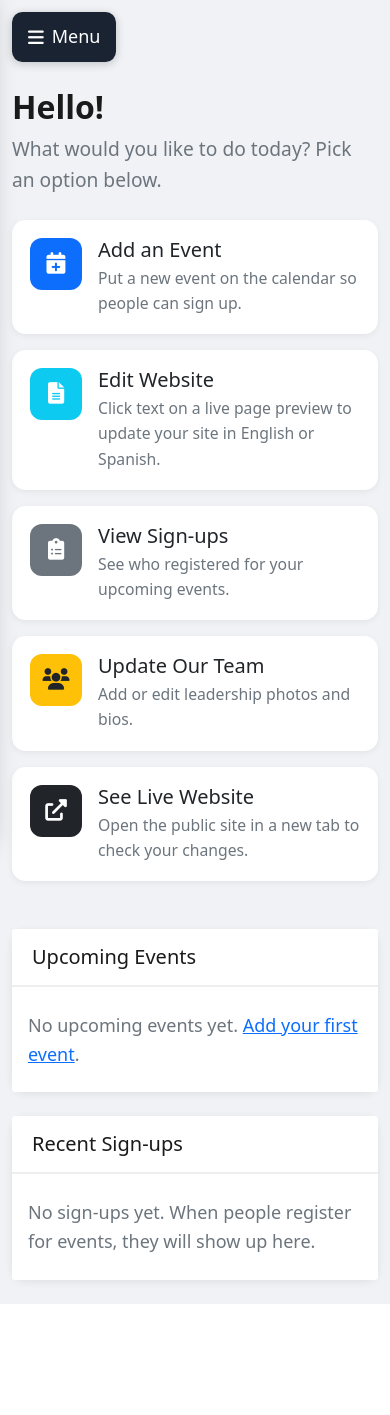
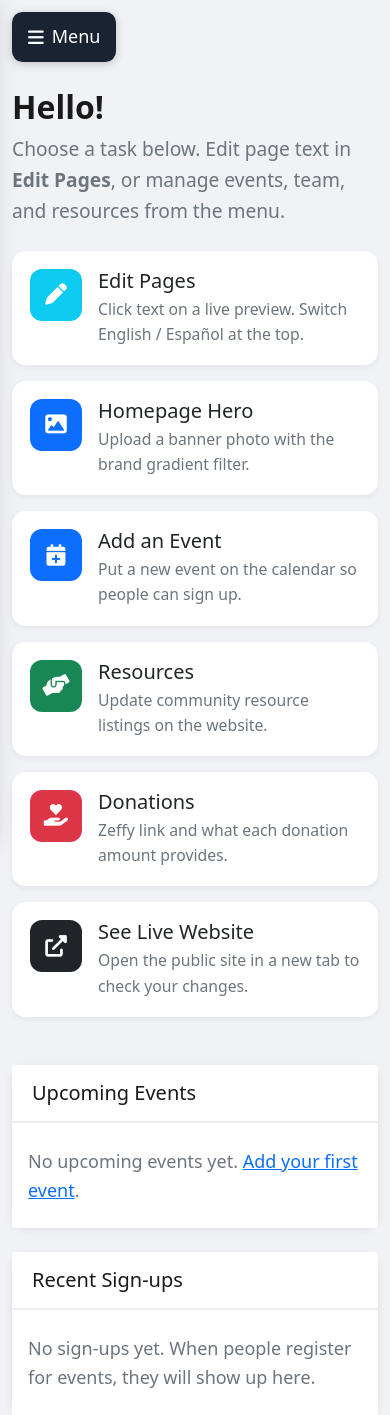
Before and after one commit to Gks20/LoveUnlimited, a Django app: page /staff/ in a window 390 px wide. Shown: the top 1415 px of the page. Before the commit the page ends 1304 px from the top, so only its background shows below. Run offline with Django 4.2, Linux system fonts and the light colour scheme; a user stored in the database is signed in; data comes from the database, SQL or seed files in the repository; data that the repository does not hold is empty.

Commit message:
Fix mobile donate button, staff UX, Spanish coverage, and homepage hero
- Fix squished Donate button in mobile nav with full-width layout
- Add HomepageSettings for customizable hero image with optional gradient overlay
- Reorganize staff sidebar into Overview, Website, Community, and Settings
- Improve dashboard quick actions and visual editor page picker (Events, Resources)
- Extend editable Spanish UI strings for calendar, contact, and resources headers
- Fix broken .card CSS rule in style.css

Co-authored-by: Gks20 <Gks20@users.noreply.github.com>

```diff
--- a/frontend/context_processors.py
+++ b/frontend/context_processors.py
@@ -1,6 +1,6 @@
 from datetime import datetime
 
-from frontend.models import DonationSettings
+from frontend.models import DonationSettings, HomepageSettings
 
 
 def site_globals(request):
@@ -8,4 +8,5 @@ def site_globals(request):
     return {
         'current_year': datetime.now().year,
         'zeffy_form_link': donation.zeffy_form_link,
+        'homepage_settings': HomepageSettings.load(),
     }
--- a/staff_portal/urls.py
+++ b/staff_portal/urls.py
@@ -33,4 +33,5 @@ urlpatterns = [
     path('resources/<int:pk>/delete/', views.ResourceDeleteView.as_view(), name='resource_delete'),
 
     path('settings/donations/', views.DonationSettingsView.as_view(), name='donation_settings'),
+    path('settings/homepage/', views.HomepageSettingsView.as_view(), name='homepage_settings'),
 ]
--- a/staff_portal/views.py
+++ b/staff_portal/views.py
@@ -15,11 +15,12 @@ from django.views.generic import (
 
 from calendar_app.models import Event, EventRegistration, EventCategory
 from frontend.models import (
-    SiteContent, TeamMember, Resource, ResourceCategory, DonationSettings,
+    SiteContent, TeamMember, Resource, ResourceCategory, DonationSettings, HomepageSettings,
 )
 from .forms import (
     EventForm, SiteContentForm, SiteContentCreateForm, TeamMemberForm,
     ResourceForm, ResourceCategoryForm, DonationSettingsForm, EventCategoryForm,
+    HomepageSettingsForm,
 )
 from staff_portal.content_labels import CONTENT_SECTIONS, CONTENT_LABELS
 from staff_portal.content_format import PLAIN_TEXT_KEYS, SINGLE_LINE_KEYS
@@ -354,3 +355,16 @@ class DonationSettingsView(StaffRequiredMixin, UpdateView):
     def get_success_url(self):
         messages.success(self.request, 'Donation settings saved.')
         return reverse('staff_portal:donation_settings')
+
+
+class HomepageSettingsView(StaffRequiredMixin, UpdateView):
+    model = HomepageSettings
+    form_class = HomepageSettingsForm
+    template_name = 'staff_portal/settings/homepage.html'
+
+    def get_object(self):
+        return HomepageSettings.load()
+
+    def get_success_url(self):
+        messages.success(self.request, 'Homepage hero settings saved.')
+        return reverse('staff_portal:homepage_settings')
--- a/static/css/staff.css
+++ b/static/css/staff.css
@@ -76,17 +76,23 @@
 
     border-radius: 0.75rem;
 
-    margin-bottom: 0.35rem;
+    margin-bottom: 0.25rem;
 
-    padding: 0.85rem 1rem;
-
-    font-size: 1.05rem;
+    padding: 0.75rem 1rem;
 
     font-weight: 600;
 
 }
 
-
+.staff-nav-section {
+    color: rgba(255, 255, 255, 0.45);
+    font-size: 0.75rem;
+    font-weight: 700;
+    letter-spacing: 0.08em;
+    text-transform: uppercase;
+    padding: 1.25rem 1rem 0.35rem;
+    list-style: none;
+}
 
 .staff-nav-hint {
 
--- a/templates/base.html
+++ b/templates/base.html
@@ -163,9 +163,9 @@
 
                     </li>
 
-                    <li class="nav-item">
+                    <li class="nav-item donate-nav-item ms-lg-2">
 
-                        <button type="button" class="nav-link btn btn-primary text-white me-2 border-0 donate-nav-btn" zeffy-form-link="{{ zeffy_form_link }}">
+                        <button type="button" class="btn btn-primary text-white donate-nav-btn border-0" zeffy-form-link="{{ zeffy_form_link }}">
 
                             <i class="fas fa-donate me-1" aria-hidden="true"></i>{% site_text 'ui-nav-donate' 'Donate' %}
 
--- a/templates/frontend/resources.html
+++ b/templates/frontend/resources.html
@@ -1,7 +1,7 @@
 {% extends 'base.html' %}
 {% load static i18n site_extras %}
 
-{% block title %}{% trans 'Local Resources' %} - Love Unlimited{% endblock %}
+{% block title %}{% site_text 'ui-resources-title' 'Community Resources' %} - Love Unlimited{% endblock %}
 
 {% block extra_head %}
 <link rel="stylesheet" href="{% static 'css/resources.css' %}">
@@ -10,8 +10,8 @@
 {% block content %}
 <div id="top" class="container py-5">
     <div class="resources-page-header mb-4">
-        <h1 class="display-5 page-heading mb-2">{% trans 'Community Resources' %}</h1>
-        <p class="lead page-subheading mb-0">{% trans 'Search and filter verified local assistance programs. Data is maintained by our team.' %}</p>
+        <h1 class="display-5 page-heading mb-2">{% site_text 'ui-resources-title' 'Community Resources' %}</h1>
+        <p class="lead page-subheading mb-0">{% site_text 'ui-resources-lead' 'Search and filter verified local assistance programs. Data is maintained by our team.' %}</p>
     </div>
 
     <div class="card resources-toolbar mb-4">
--- a/templates/staff_portal/base.html
+++ b/templates/staff_portal/base.html
@@ -50,88 +50,54 @@
 
     <ul class="nav flex-column staff-nav flex-grow-1 px-2">
 
+        <li class="staff-nav-section" aria-hidden="true">Overview</li>
         <li class="nav-item">
-
             <a class="nav-link {% if request.resolver_match.url_name == 'dashboard' %}active{% endif %}" href="{% url 'staff_portal:dashboard' %}">
-
                 <i class="fas fa-home me-2" aria-hidden="true"></i>
-
-                <span>Home</span>
-
-                <small class="d-block staff-nav-hint">Start here</small>
-
+                <span>Dashboard</span>
             </a>
-
         </li>
 
+        <li class="staff-nav-section" aria-hidden="true">Website</li>
         <li class="nav-item">
-
-            <a class="nav-link {% if 'event' in request.resolver_match.url_name %}active{% endif %}" href="{% url 'staff_portal:event_list' %}">
-
-                <i class="fas fa-calendar me-2" aria-hidden="true"></i>
-
-                <span>Events</span>
-
-                <small class="d-block staff-nav-hint">Calendar & sign-ups</small>
-
+            <a class="nav-link {% if 'content' in request.resolver_match.url_name %}active{% endif %}" href="{% url 'staff_portal:content_list' %}">
+                <i class="fas fa-pen me-2" aria-hidden="true"></i>
+                <span>Edit Pages</span>
             </a>
-
+        </li>
+        <li class="nav-item">
+            <a class="nav-link {% if request.resolver_match.url_name == 'homepage_settings' %}active{% endif %}" href="{% url 'staff_portal:homepage_settings' %}">
+                <i class="fas fa-image me-2" aria-hidden="true"></i>
+                <span>Homepage Hero</span>
+            </a>
         </li>
 
+        <li class="staff-nav-section" aria-hidden="true">Community</li>
         <li class="nav-item">
-
-            <a class="nav-link {% if 'content' in request.resolver_match.url_name %}active{% endif %}" href="{% url 'staff_portal:content_list' %}">
-
-                <i class="fas fa-pen me-2" aria-hidden="true"></i>
-
-                <span>Edit Website</span>
-
-                <small class="d-block staff-nav-hint">Click text on the page preview</small>
-
+            <a class="nav-link {% if 'event' in request.resolver_match.url_name %}active{% endif %}" href="{% url 'staff_portal:event_list' %}">
+                <i class="fas fa-calendar me-2" aria-hidden="true"></i>
+                <span>Events</span>
             </a>
-
+        </li>
+        <li class="nav-item">
+            <a class="nav-link {% if 'team' in request.resolver_match.url_name %}active{% endif %}" href="{% url 'staff_portal:team_list' %}">
+                <i class="fas fa-users me-2" aria-hidden="true"></i>
+                <span>Our Team</span>
+            </a>
+        </li>
+        <li class="nav-item">
+            <a class="nav-link {% if 'resource' in request.resolver_match.url_name %}active{% endif %}" href="{% url 'staff_portal:resource_list' %}">
+                <i class="fas fa-hands-helping me-2" aria-hidden="true"></i>
+                <span>Resources</span>
+            </a>
         </li>
 
+        <li class="staff-nav-section" aria-hidden="true">Settings</li>
         <li class="nav-item">
-
-            <a class="nav-link {% if 'team' in request.resolver_match.url_name %}active{% endif %}" href="{% url 'staff_portal:team_list' %}">
-
-                <i class="fas fa-users me-2" aria-hidden="true"></i>
-
-                <span>Our Team</span>
-
-                <small class="d-block staff-nav-hint">Leadership photos & bios</small>
-
+            <a class="nav-link {% if 'donation' in request.resolver_match.url_name %}active{% endif %}" href="{% url 'staff_portal:donation_settings' %}">
+                <i class="fas fa-hand-holding-heart me-2" aria-hidden="true"></i>
+                <span>Donations</span>
             </a>
-
-        </li>
-
-        <li class="nav-item">
-
-            <a class="nav-link {% if 'resource' in request.resolver_match.url_name %}active{% endif %}" href="{% url 'staff_portal:resource_list' %}">
-
-                <i class="fas fa-hands-helping me-2" aria-hidden="true"></i>
-
-                <span>Resources</span>
-
-                <small class="d-block staff-nav-hint">Community help listings</small>
-
-            </a>
-
-        </li>
-
-        <li class="nav-item">
-
-            <a class="nav-link {% if 'donation' in request.resolver_match.url_name %}active{% endif %}" href="{% url 'staff_portal:donation_settings' %}">
-
-                <i class="fas fa-hand-holding-heart me-2" aria-hidden="true"></i>
-
-                <span>Donations</span>
-
-                <small class="d-block staff-nav-hint">Donate page settings</small>
-
-            </a>
-
         </li>
 
     </ul>
--- a/templates/staff_portal/dashboard.html
+++ b/templates/staff_portal/dashboard.html
@@ -6,10 +6,36 @@
 <div class="container-fluid py-4 staff-dashboard">
     <div class="mb-4">
         <h1 class="staff-page-title mb-2">Hello{% if user.first_name %}, {{ user.first_name }}{% endif %}!</h1>
-        <p class="staff-lead text-muted mb-0">What would you like to do today? Pick an option below.</p>
+        <p class="staff-lead text-muted mb-0">Choose a task below. Edit page text in <strong>Edit Pages</strong>, or manage events, team, and resources from the menu.</p>
     </div>
 
     <div class="row g-3 mb-5">
+        <div class="col-md-6 col-xl-4">
+            <a href="{% url 'staff_portal:content_list' %}" class="staff-action-card card h-100 text-decoration-none">
+                <div class="card-body d-flex align-items-start gap-3">
+                    <div class="staff-action-icon bg-info text-white">
+                        <i class="fas fa-pen" aria-hidden="true"></i>
+                    </div>
+                    <div>
+                        <h2 class="h5 text-dark mb-1">Edit Pages</h2>
+                        <p class="text-muted mb-0 small">Click text on a live preview. Switch English / Español at the top.</p>
+                    </div>
+                </div>
+            </a>
+        </div>
+        <div class="col-md-6 col-xl-4">
+            <a href="{% url 'staff_portal:homepage_settings' %}" class="staff-action-card card h-100 text-decoration-none">
+                <div class="card-body d-flex align-items-start gap-3">
+                    <div class="staff-action-icon bg-primary text-white">
+                        <i class="fas fa-image" aria-hidden="true"></i>
+                    </div>
+                    <div>
+                        <h2 class="h5 text-dark mb-1">Homepage Hero</h2>
+                        <p class="text-muted mb-0 small">Upload a banner photo with the brand gradient filter.</p>
+                    </div>
+                </div>
+            </a>
+        </div>
         <div class="col-md-6 col-xl-4">
             <a href="{% url 'staff_portal:event_create' %}" class="staff-action-card card h-100 text-decoration-none">
                 <div class="card-body d-flex align-items-start gap-3">
@@ -24,40 +50,27 @@
             </a>
         </div>
         <div class="col-md-6 col-xl-4">
-            <a href="{% url 'staff_portal:content_list' %}" class="staff-action-card card h-100 text-decoration-none">
+            <a href="{% url 'staff_portal:resource_list' %}" class="staff-action-card card h-100 text-decoration-none">
                 <div class="card-body d-flex align-items-start gap-3">
-                    <div class="staff-action-icon bg-info text-white">
-                        <i class="fas fa-file-alt" aria-hidden="true"></i>
+                    <div class="staff-action-icon bg-success text-white">
+                        <i class="fas fa-hands-helping" aria-hidden="true"></i>
                     </div>
                     <div>
-                        <h2 class="h5 text-dark mb-1">Edit Website</h2>
-                        <p class="text-muted mb-0 small">Click text on a live page preview to update your site in English or Spanish.</p>
+                        <h2 class="h5 text-dark mb-1">Resources</h2>
+                        <p class="text-muted mb-0 small">Update community resource listings on the website.</p>
                     </div>
                 </div>
             </a>
         </div>
         <div class="col-md-6 col-xl-4">
-            <a href="{% url 'staff_portal:event_list' %}" class="staff-action-card card h-100 text-decoration-none">
+            <a href="{% url 'staff_portal:donation_settings' %}" class="staff-action-card card h-100 text-decoration-none">
                 <div class="card-body d-flex align-items-start gap-3">
-                    <div class="staff-action-icon bg-secondary text-white">
-                        <i class="fas fa-clipboard-list" aria-hidden="true"></i>
+                    <div class="staff-action-icon bg-danger text-white">
+                        <i class="fas fa-hand-holding-heart" aria-hidden="true"></i>
                     </div>
                     <div>
-                        <h2 class="h5 text-dark mb-1">View Sign-ups</h2>
-                        <p class="text-muted mb-0 small">See who registered for your upcoming events.</p>
-                    </div>
-                </div>
-            </a>
-        </div>
-        <div class="col-md-6 col-xl-4">
-            <a href="{% url 'staff_portal:team_list' %}" class="staff-action-card card h-100 text-decoration-none">
-                <div class="card-body d-flex align-items-start gap-3">
-                    <div class="staff-action-icon bg-warning text-dark">
-                        <i class="fas fa-users" aria-hidden="true"></i>
-                    </div>
-                    <div>
-                        <h2 class="h5 text-dark mb-1">Update Our Team</h2>
-                        <p class="text-muted mb-0 small">Add or edit leadership photos and bios.</p>
+                        <h2 class="h5 text-dark mb-1">Donations</h2>
+                        <p class="text-muted mb-0 small">Zeffy link and what each donation amount provides.</p>
                     </div>
                 </div>
             </a>
```
Also changed, not shown: frontend/admin.py (+12 -1 lines), frontend/models.py (+29 -0 lines), staff_portal/content_registry.py (+47 -1 lines), staff_portal/forms.py (+23 -1 lines), static/css/style.css (+70 -0 lines), templates/frontend/calendar.html (+12 -12 lines), templates/frontend/contact.html (+4 -4 lines), templates/frontend/home.html (+10 -4 lines), templates/staff_portal/content/visual_editor.html (+7 -5 lines), templates/staff_portal/settings/homepage.html (added, +40 -0 lines), frontend/migrations/0007_homepagesettings.py (added), frontend/migrations/0008_seed_extended_ui_content.py (added).
